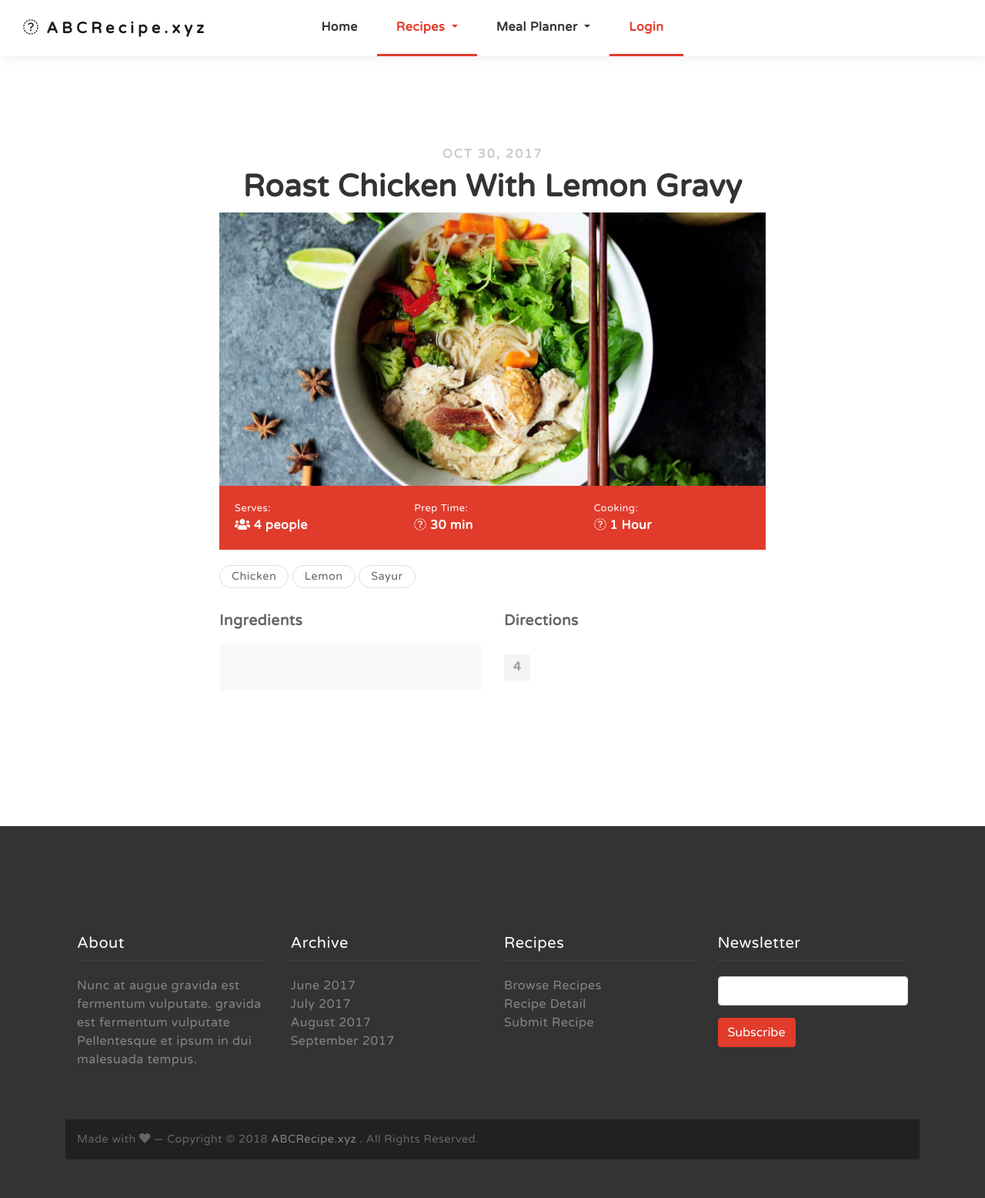
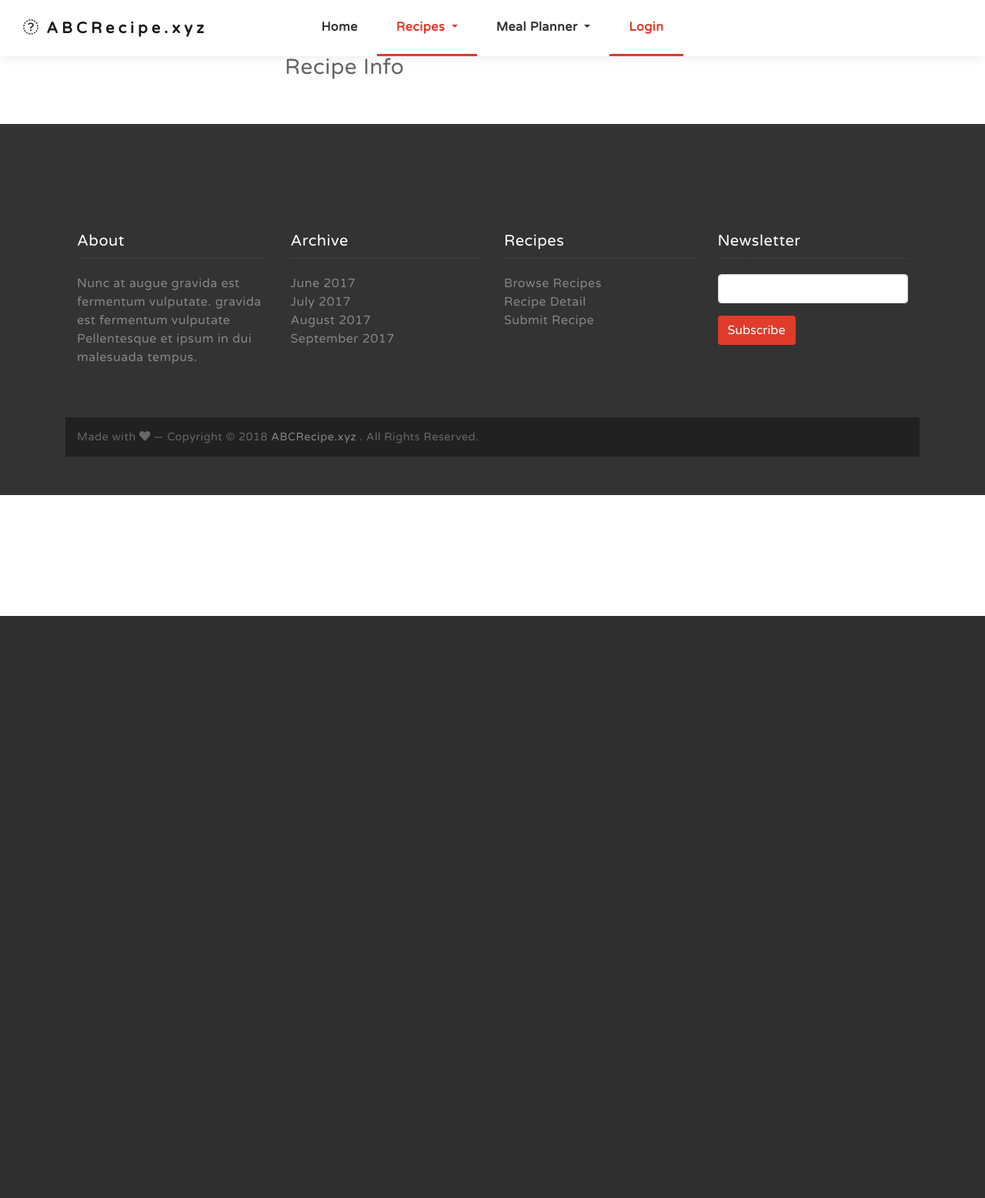
Before and after one commit to superrcoop/abcrecipe, a Flask app: page /recipe_detail in a window 1280 px wide. Shown: the whole page at 77% size. After the commit the page ends 800 px from the top, so only its background shows below. Run offline with Flask 2, Linux system fonts and the light colour scheme; some libraries are stand-ins or nearby versions.

Commit message:
Can now search and view individual recipes

```diff
--- a/app/templates/recipe_detail.html
+++ b/app/templates/recipe_detail.html
@@ -1,136 +1,51 @@
 {% extends "base.html" %}
 
 {% block main %}
+   <div class="row"></div>
+	<div class="row">
+		<div class="col-md-3"></div>
+		<div class="col-md-6">
+				<div class="form-top">
+					<div class="form-top-left">
+						<h3>Recipe Info</h3>
+					</div>
+				</div>
+			{% for recipe in recipes %}
+			<div class="row">
+			<div class = "col-md-8">
+        <p>Name:{{recipe[1]}}</p>
+        <p>Calorie: {{recipe[2]}}</p>
+        <p>Servings: {{recipe[3]}}</p>
+        <p>Cook Time: {{recipe[4]}} </p>
+        <p>Prep Time: {{recipe[5]}}</p>
+        <p>Diet Type: {{recipe[6]}}</p>
 
+      </div>
+      </div>
+      {% endfor %}
+      <ol>
+      {% for ingredient in ingredient_name %}
+			<div class="row">
+			<div class = "col-md-8">
 
-  <!-- Detail Recipes-->
-  <div class="recipe-detail">
-    <div class="container">
-      <div class="row justify-content-center">
-        <div class="col-lg-12 text-center">
-          <h4>Oct 30, 2017</h4>
-          <h1>Roast Chicken With Lemon Gravy</h1>
+			     <li>{{ingredient[1]}}</li>
 
-        </div>
-        <div class="col-lg-8">
+      </div>
+      </div>
+      {% endfor %}
+      </ol>
+      {% for instruction in instructions %}
+			<div class="row">
+			<div class = "col-md-8">
+        <p>Step 1:{{instruction[1]}}</p>
+        <p>Step 2: {{instruction[2]}}</p>
+        <p>Step 3: {{instruction[3]}}</p>
+        <p>Step 4: {{instruction[4]}} </p>
 
-
-          <img src="{{ url_for('static', filename='../static/images/recipe1.jpg')}}" alt="">
-
-
-          <div class="info">
-            <div class="row">
-              <div class="col-lg-4 col-sm-4">
-                <p>Serves:</p>
-                <p><strong><i class="fa fa-users" aria-hidden="true"></i> 4 people</strong>
-                </p>
-              </div>
-              <div class="col-lg-4 col-sm-4">
-                <p>Prep Time:</p>
-                <p><strong><i class="fa fa-clock-o" aria-hidden="true"></i> 30 min</strong>
-                </p>
-              </div>
-              <div class="col-lg-4 col-sm-4">
-                <p>Cooking:</p>
-                <p><strong><i class="fa fa-clock-o" aria-hidden="true"></i> 1 Hour</strong>
-                </p>
-              </div>
-            </div>
-          </div>
-
-
-          <!--<p>Lorem ipsum dolor sit amet, usu eu vocibus laboramus appellantur, pro no natum ullum omittam. Mei vitae utinam complectitur eu. Te usu cibo vulputate. Id propriae adipisci pro. Legere nominati ut mel, natum libris at vix.</p>
-          !-->
-          <div class="tag">
-            <a href="#">Chicken</a>
-            <a href="#">Lemon</a>
-            <a href="#">Sayur</a>
-          </div>
-
-          <div class="ingredient-direction">
-            <div class="row">
-              <div class="col-lg-6 col-sm-6">
-                <h3>Ingredients</h3>
-                <ul class="ingredients">
-                  <!--
-                  <li>
-                    3 Slice Chicken
-                  </li>
-                  <li>
-                    2 cubes beef bouillon, crumbled
-                  </li>
-
-                  <li>
-                    2 pounds cubed beef stew meat
-                  </li>
-                  <li>
-                    3 tablespoons vegetable oil
-                  </li>
-
-                  <li>
-                    1 large onion, chopped
-                  </li>
-
-                  <li>
-                    1 teaspoon dried rosemary
-                  </li>
-
-                  <li>
-                    1/2 teaspoon ground black pepper
-                  </li>
-                  !-->
-                </ul>
-              </div>
-              <div class="col-lg-6 col-sm-6">
-                <h3>Directions</h3>
-                <ol class="directions">
-                  <li></li>
-                  <li></li>
-                  <li></li>
-                  <li></li>
-                  <!--
-                  <li>Mei latine maluisset constituam ut. Eum vero vocibus at, minim debet deterruisset cum ei. Soluta virtute tibique cu quo, his vivendo suscipit ea. Legere fabulas pro ea.</li>
-                  <li>An unum soluta eos, audire meliore te nam. Mundi choro sensibus ut vim, ut sed errem ludus tractatos, eu vix fierent definiebas. Ad est autem appareat. Vim ne latine interpretaris, eum sensibus mediocritatem cu.</li>
-                  <li>Est an etiam cetero fierent. At sit primis evertitur. Est prima electram voluptatum ne. Nec id atqui contentiones mediocritatem, ut mel enim soleat audire, tecripta consequat ea.</li>
-                  <li>Vidit mutat periculis sed ex, ex mel nihil suscipiantur. Brute noster aeterno et eum, mea et idque primis repudiare.</li>
-                  !-->
-                </ol>
-              </div>
-            </div>
-          </div>
-
-          <!--<div class="nutrition-facts clearfix">
-            <h3>Nutrition Facts</h3>
-            <div>
-              <p>Calories:</p>
-              <p><strong>632 kcal</strong>
-              </p>
-            </div>
-            <div>
-              <p>Carbohydrate:</p>
-              <p><strong>37 g</strong>
-              </p>
-            </div>
-            <div>
-              <p>Fat:</p>
-              <p><strong>92 g</strong>
-              </p>
-            </div>
-            <div>
-              <p>Protein:</p>
-              <p><strong>63 g</strong>
-              </p>
-            </div>
-            <div>
-              <p>Cholesterol:</p>
-              <p><strong>0 mg</strong>
-              </p>
-            </div>
-          </div>!-->
-        </div>
       </div>
+      </div>
+      {% endfor %}
     </div>
-  </div>
-
+    </div>
 
 {% endblock %}
--- a/app/templates/recipes.html
+++ b/app/templates/recipes.html
@@ -31,12 +31,12 @@
                     <div class="row border-style center profile profiles-container">
                             <div class="col pro-data">
                                 <span class="name">name: {{recipe[1]}}</span></br>
-                                <span class="name">prep time: {{recipe[6]}}</span></br>
-                                <span class="name">cook time: {{recipe[5]}}</span>
+                                <span class="name">prep time: {{recipe[5]}}</span></br>
+                                <span class="name">cook time: {{recipe[4]}}</span>
                             </div>
                         <div class="view-profile center col bio">
                             </br>
-                            <a class="view-btn btn-recipe" href="{{ url_for('recipe_detail', recipeid=recipe[0]) }}">View Recipe</a>
+                            <a class="view-btn btn-recipe" href="{{ url_for('recipe_details', recipeid=recipe[0]) }}">View Recipe</a>
                         </div>
                     </div>
                 {% endfor %}
--- a/app/views.py
+++ b/app/views.py
@@ -292,22 +292,61 @@
     else:
         return render_template("recipes.html",form=form)
 
-# @app.route('/recipe_details/<recipeid>',methods=["GET"])
-# def recipe_details(recipeid):
-#     cursor = mysql.cursor()
-#     cursor.callproc("GetRecipeById",[str(recipeid)])
-#     result = cursor.fetchall()
-#     cursor.close()
-#     cursor = mysql.cursor()
+def get_uploaded_images():
+    rootdir = os.getcwd()
+    print rootdir
+    img = []
+    for subdir, dirs, files in os.walk(rootdir + '/app/static/uploads'):
+        for file in files:
+            img.append(os.path.join(subdir, file).split('/')[-1])
+    return img
 
-#     cursor.close()
-#     connection.commit()
+@app.route('/recipe_details/<recipeid>')
+def recipe_details(recipeid):
+    # cursor = mysql.cursor()
+    # insert_stmt = ("SELECT * FROM RECIPE WHERE recipe_id = "+recipeid)
+    # recipe = cursor.execute(insert_stmt)
+    imagenames= get_uploaded_images()
 
-#     recipes = []
-#     for row in result:
-#         recipes.append(row)
+    cursor = mysql.cursor()
+    cursor.callproc("GetRecipeInfo",[str(recipeid)])
+    result_1 = cursor.fetchall()
+    cursor.close()
 
-#     return render_template("recipe.html",recipes=recipes)
+    cursor = mysql.cursor()
+    cursor.callproc("GetIngredients",[str(recipeid)])
+    result_2 = cursor.fetchall()
+    cursor.close()
+
+
+    cursor = mysql.cursor()
+    cursor.callproc("GetInstructionsInfo",[str(recipeid)])
+    result_3 = cursor.fetchall()
+    cursor.close()
+
+    recipes = []
+    ingredients=[]
+    instructions=[]
+    ingredient_name=[]
+    for row in result_1:
+        recipes.append(row)
+
+    for row in result_3:
+        instructions.append(row)
+
+    for row in result_2:
+        ingredients.append(row)
+
+    for i in range(0,len(ingredients)):
+        cursor = mysql.cursor()
+        cursor.callproc("GetIngredientsInfo",[str(ingredients[i][0])])
+        result_4 = cursor.fetchall()
+        cursor.close()
+        for row in result_4:
+            ingredient_name.append(row)
+    flash(ingredient_name)
+    print(ingredient_name)
+    return render_template("recipe_detail.html",recipes=recipes,instructions=instructions,ingredient_name=ingredient_name,imagenames=imagenames)
 
 @app.route('/logout')
 @login_required
```
Also changed, not shown: schema.sql (+37 -0 lines), schema2.sql (+35 -0 lines).
